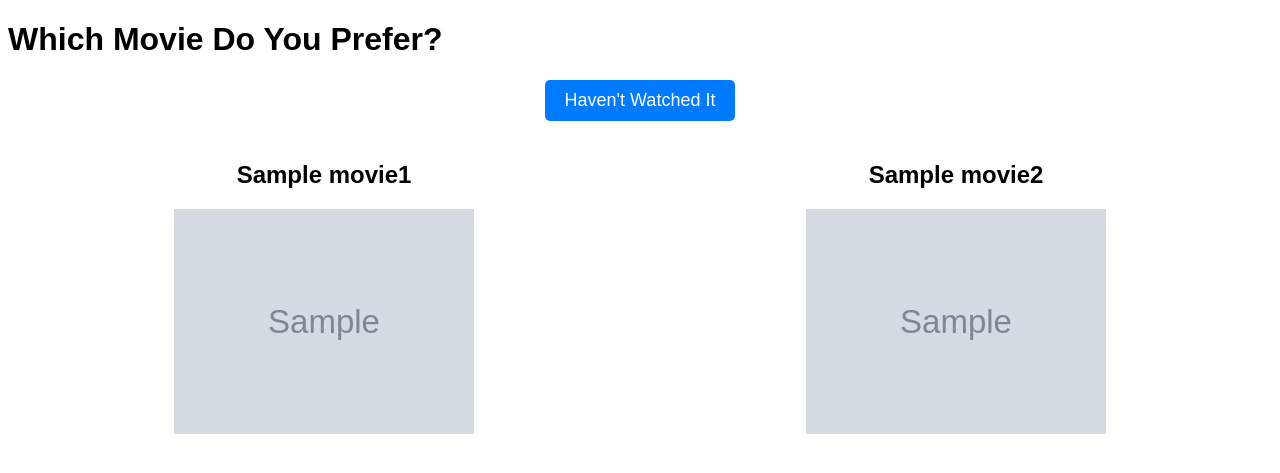
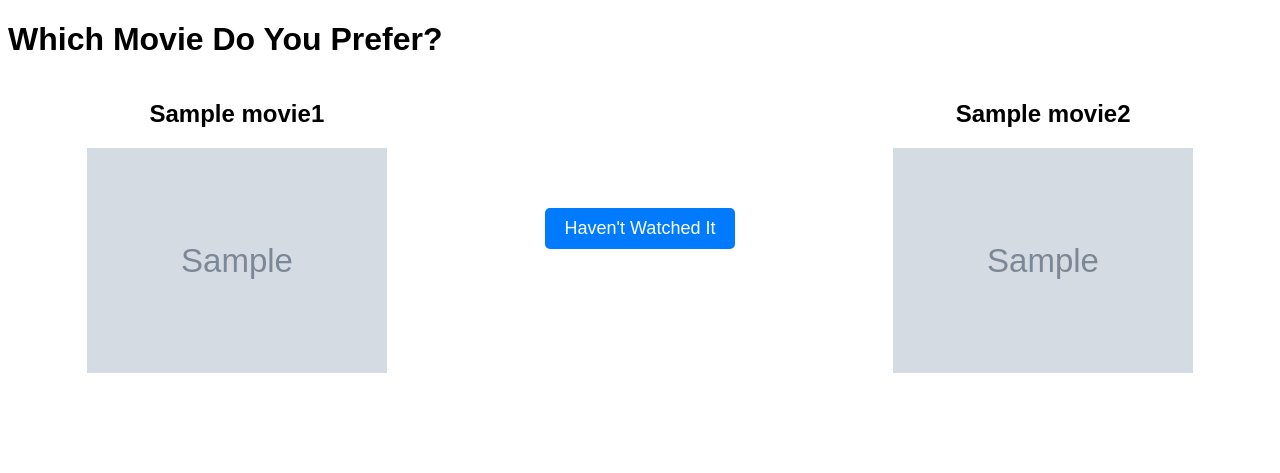
Before and after one commit to PeterPark07/Movie-Comparison-App, a Flask app: template templates/comparison.html in a window 1280 px wide. Shown: the top 473 px of the page. Run offline with Flask 3, Linux system fonts and the light colour scheme; the template is opened without the code that fills it: most values are stand-ins (such as "Sample title", 1, 10 or a date in 2020); grey boxes marked "Sample" are stand-in pictures.

Commit message:
Update comparison.html

```diff
--- a/templates/comparison.html
+++ b/templates/comparison.html
@@ -16,6 +16,7 @@
         }
         .movie {
             text-align: center;
+            margin-bottom: 20px; /* Added margin to create space between movies */
         }
         .movie img {
             width: 300px;
@@ -49,11 +50,6 @@
 </head>
 <body>
     <h1>Which Movie Do You Prefer?</h1>
-    <div class="skip-button-container">
-        <form action="{{ url_for('skip') }}" method="post">
-            <button type="submit">Haven't Watched It</button>
-        </form>
-    </div>
     <div class="movie-container">
         <div class="movie">
             <h2>{{ movie1.title }}</h2>
@@ -62,6 +58,13 @@
                 <input type="hidden" name="winner_id" value="{{ movie1.id }}">
                 <input type="hidden" name="winner_title" value="{{ movie1.title }}">
             </form>
+        </div>
+        <div class="movie">
+            <div class="skip-button-container">
+                <form action="{{ url_for('skip') }}" method="post">
+                    <button type="submit">Haven't Watched It</button>
+                </form>
+            </div>
         </div>
         <div class="movie">
             <h2>{{ movie2.title }}</h2>
```
